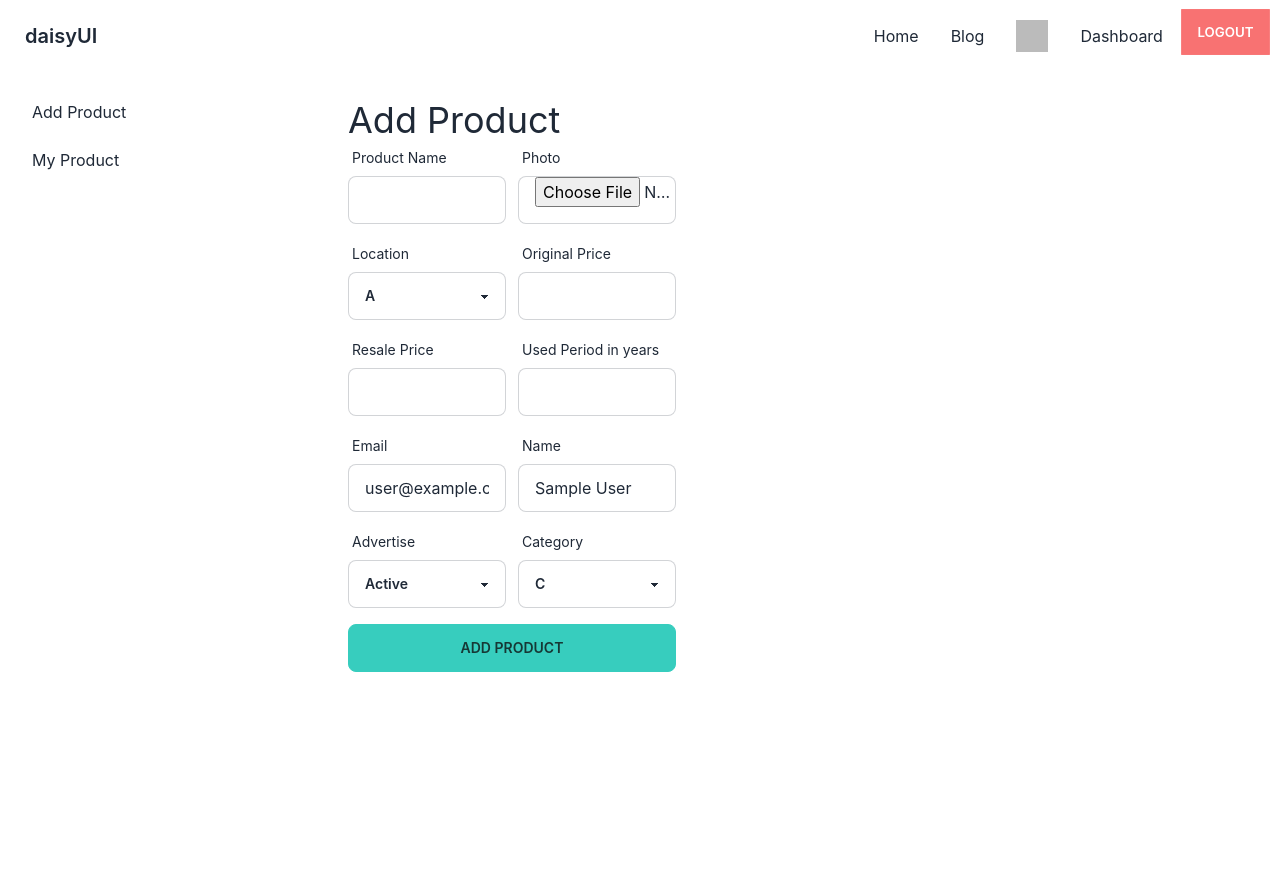
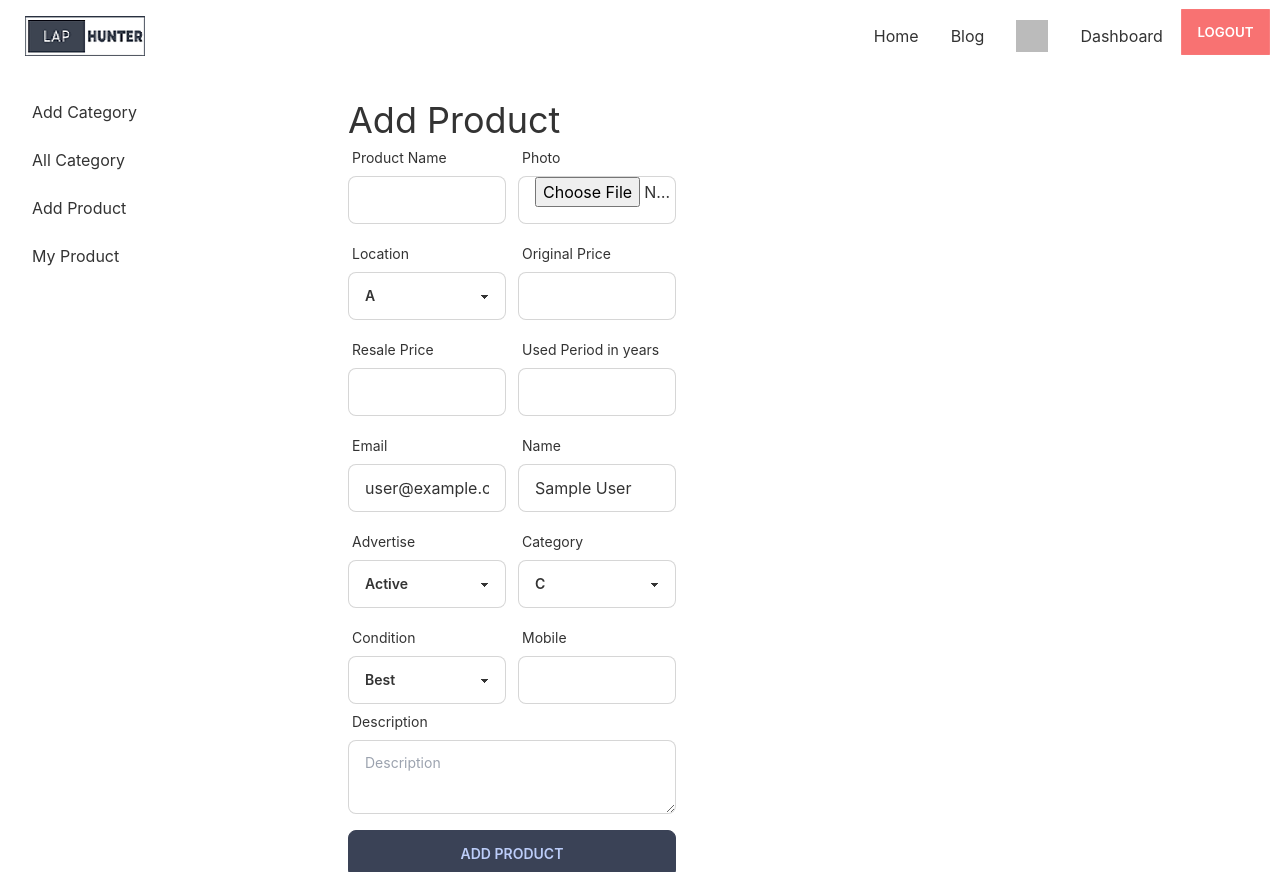
Before and after one commit to Amit7366/laptop-reseller-client, a React (Create React App) app: page /dashboard/add-product in a window 1280 px wide. Built offline with nearby package versions, Linux system fonts and the light colour scheme; no server answers; sample sign-in values are in the browser's storage.

Commit message:
add category

```diff
--- a/public/index.html
+++ b/public/index.html
@@ -24,7 +24,7 @@
       work correctly both with client-side routing and a non-root public URL.
       Learn how to configure a non-root public URL by running `npm run build`.
     -->
-    <title>React App</title>
+    <title>Lap Hunter</title>
   </head>
   <body>
     <noscript>You need to enable JavaScript to run this app.</noscript>
--- a/src/Layout/DashboardLayout.js
+++ b/src/Layout/DashboardLayout.js
@@ -16,6 +16,8 @@ const DashboardLayout = () => {
                     <ul className="menu p-4 w-80 text-base-content">
                         {
                             <>
+                                <li><Link to="/dashboard/add-category">Add Category</Link></li>
+                                <li><Link to="/dashboard/all-category">All Category</Link></li>
                                 <li><Link to="/dashboard/add-product">Add Product</Link></li>
                                 <li><Link to="/dashboard/my-product">My Product</Link></li>
                             </>
--- /dev/null
+++ b/src/Pages/Dashboard/AddCategory/AddCategory.js
@@ -0,0 +1,104 @@
+import React, { useContext } from "react";
+import { useForm } from "react-hook-form";
+import toast from "react-hot-toast";
+import { useNavigate } from "react-router-dom";
+import { AuthContext } from "../../../Contexts/AuthPovider";
+
+const AddCategory = () => {
+  const { user } = useContext(AuthContext);
+  const {
+    register,
+    handleSubmit,
+    formState: { errors },
+  } = useForm();
+  const imageHostKey = process.env.REACT_APP_imgbb_key;
+
+  const navigate = useNavigate();
+
+  const handleAddCategory = data => {
+    const image = data.image[0];
+        const formData = new FormData();
+        formData.append('image', image);
+
+        const url = `https://api.imgbb.com/1/upload?key=${imageHostKey}`;
+
+        fetch(url, {
+            method: 'POST',
+            body: formData
+        })
+        .then(res => res.json())
+        .then(imageData =>{
+            if(imageData.success){
+
+
+                const product = {
+                    categoryName: data.categoryName,
+                    categoryImage: imageData.data.url,
+
+
+                }
+
+                fetch('http://localhost:5000/category', {
+                    method: 'POST',
+                    headers: {
+                        'content-type': 'application/json',
+                        authorization: `bearer ${localStorage.getItem('accessToken')}`
+                    },
+                    body: JSON.stringify(product)
+                })
+                .then(res => res.json())
+                .then(result =>{
+                    console.log(result);
+                    toast.success(`${data.categoryName} is added successfully`);
+                    navigate('/dashboard/my-product')
+                })
+            }
+        })
+  };
+  return (
+    <div className="w-[100%] md:w-[50%] lg:w-[40%] p-7">
+      <h2 className="text-4xl">Add Catgory</h2>
+      <form onSubmit={handleSubmit(handleAddCategory)}>
+        <div className="grid grid-cols-2 gap-3">
+          <div className="form-control w-full max-w-xs">
+            <label className="label">
+              {" "}
+              <span className="label-text">Category Name</span>
+            </label>
+            <input
+              type="text"
+              {...register("categoryName", {
+                required: "Product Name is Required",
+              })}
+              className="input input-bordered w-full max-w-xs"
+            />
+            {errors.name && (
+              <p className="text-red-500">{errors.name.message}</p>
+            )}
+          </div>
+          <div className="form-control w-full max-w-xs">
+            <label className="label">
+              {" "}
+              <span className="label-text">Photo</span>
+            </label>
+            <input
+              type="file"
+              {...register("image", {
+                required: "Photo is Required",
+              })}
+              className="input input-bordered w-full max-w-xs"
+            />
+            {errors.img && <p className="text-red-500">{errors.img.message}</p>}
+          </div>
+        </div>
+        <input
+          className="btn btn-accent w-full mt-4"
+          value="Add Category"
+          type="submit"
+        />
+      </form>
+    </div>
+  );
+};
+
+export default AddCategory;
--- a/src/Pages/Dashboard/AddProduct/AddProduct.js
+++ b/src/Pages/Dashboard/AddProduct/AddProduct.js
@@ -49,7 +49,10 @@ const AddProduct = () => {
                     advertise: data.advertise,
                     category: data.category,
                     postingTime: Date().toLocaleString(),
-                    status: 'unsold'
+                    status: 'unsold',
+                    mobile: data.mobile,
+                    description: data.description,
+                    condition: data.condition,
 
                 }
 
@@ -148,10 +151,32 @@ const AddProduct = () => {
                     className="select input-bordered w-full max-w-xs">
                        <option value="C">C</option>
                        <option value="D">D</option>
-
-
                     </select>
                 </div>
+                <div className="form-control w-full max-w-xs">
+                    <label className="label"> <span className="label-text">Condition</span></label>
+                    <select
+                    {...register('condition')}
+                    className="select input-bordered w-full max-w-xs">
+                       <option value="best">Best</option>
+                       <option value="medium">Medium</option>
+                       <option value="good">Good</option>
+                    </select>
+                </div>
+                <div className="form-control w-full max-w-xs">
+                    <label className="label"> <span className="label-text">Mobile</span></label>
+                    <input type="text" {...register("mobile", {
+                        required: "Email is Required"
+                    })}  className="input input-bordered w-full max-w-xs" />
+                </div>
+
+                </div>
+                <div className="form-control w-full ">
+                    <label className="label"> <span className="label-text">Description</span></label>
+
+                    <textarea {...register("description", {
+                        required: "Description is Required"
+                    })}  className="textarea textarea-bordered" placeholder="Description"></textarea>
                 </div>
                 <input className='btn btn-accent w-full mt-4' value="Add Product" type="submit" />
             </form>
--- a/src/Pages/Login/Login.js
+++ b/src/Pages/Login/Login.js
@@ -98,7 +98,7 @@ const Login = () => {
                         {loginError && <p className='text-red-600'>{loginError}</p>}
                     </div>
                 </form>
-                <p>New to Doctors Portal <Link className='text-secondary' to="/registration">Create new Account</Link></p>
+                <p>New to Lap Hunter <Link className='text-secondary' to="/registration">Create new Account</Link></p>
                 <div className="divider">OR</div>
                 <button className='btn btn-outline w-full' onClick={handleGoogleSignIn}>CONTINUE WITH GOOGLE</button>
             </div>
--- a/src/Pages/Shared/Navbar/Navbar.js
+++ b/src/Pages/Shared/Navbar/Navbar.js
@@ -1,7 +1,7 @@
 import React, { useContext } from "react";
 import { Link } from "react-router-dom";
 import  { AuthContext } from "../../../Contexts/AuthPovider";
-
+import Logo from '../../../assets/LAP.png';
 const Navbar = () => {
   const { user,logOut } = useContext(AuthContext);
 
@@ -86,11 +86,14 @@ const Navbar = () => {
             {menuItems}
           </ul>
         </div>
-        <Link className="btn btn-ghost normal-case text-xl">daisyUI</Link>
+        <Link className="btn btn-ghost normal-case text-xl"><img src={Logo} alt="" /></Link>
       </div>
       <div className="navbar-center hidden lg:flex">
         <ul className="menu menu-horizontal p-0">{menuItems}</ul>
       </div>
+      <label htmlFor="dashboard-drawer" tabIndex={2} className="btn btn-ghost lg:hidden">
+                <svg xmlns="http://www.w3.org/2000/svg" className="h-5 w-5" fill="none" viewBox="0 0 24 24" stroke="currentColor"><path strokeLinecap="round" strokeLinejoin="round" strokeWidth="2" d="M4 6h16M4 12h8m-8 6h16" /></svg>
+            </label>
     </div>
   );
 };
--- a/src/Routes/Routes.js
+++ b/src/Routes/Routes.js
@@ -2,6 +2,7 @@ import { createBrowserRouter } from "react-router-dom";
 import DashboardLayout from "../Layout/DashboardLayout";
 import Main from "../Layout/Main";
 import Blog from "../Pages/Blog/Blog";
+import AddCategory from "../Pages/Dashboard/AddCategory/AddCategory";
 import AddProduct from "../Pages/Dashboard/AddProduct/AddProduct";
 import Dashboard from "../Pages/Dashboard/Dashboard";
 import Myproduct from "../Pages/Dashboard/Myproduct/Myproduct";
@@ -43,6 +44,10 @@ const router = createBrowserRouter([
                 element: <Dashboard></Dashboard>
             },
             {
+                path: '/dashboard/add-category',
+                element: <AddCategory></AddCategory>
+            },
+            {
                 path: '/dashboard/add-product',
                 element: <AddProduct></AddProduct>
             },
--- a/tailwind.config.js
+++ b/tailwind.config.js
@@ -3,6 +3,19 @@ module.exports = {
   content: [
     "./src/**/*.{js,jsx,ts,tsx}",
   ],
+  daisyui:{
+    themes: [
+      {
+        resaleTheme:{
+          primary: '#0FCFEC',
+          secondary: '#19D3AE',
+          accent: "#3A4256",
+          neutral: "#3D4451",
+          "base-100": "#FFFFFF",
+        }
+      }
+    ]
+  },
   theme: {
     extend: {},
   },
```
Also changed, not shown: src/assets/LAP.png (added), 1 other file (tests, documents, lock files or other folders).
